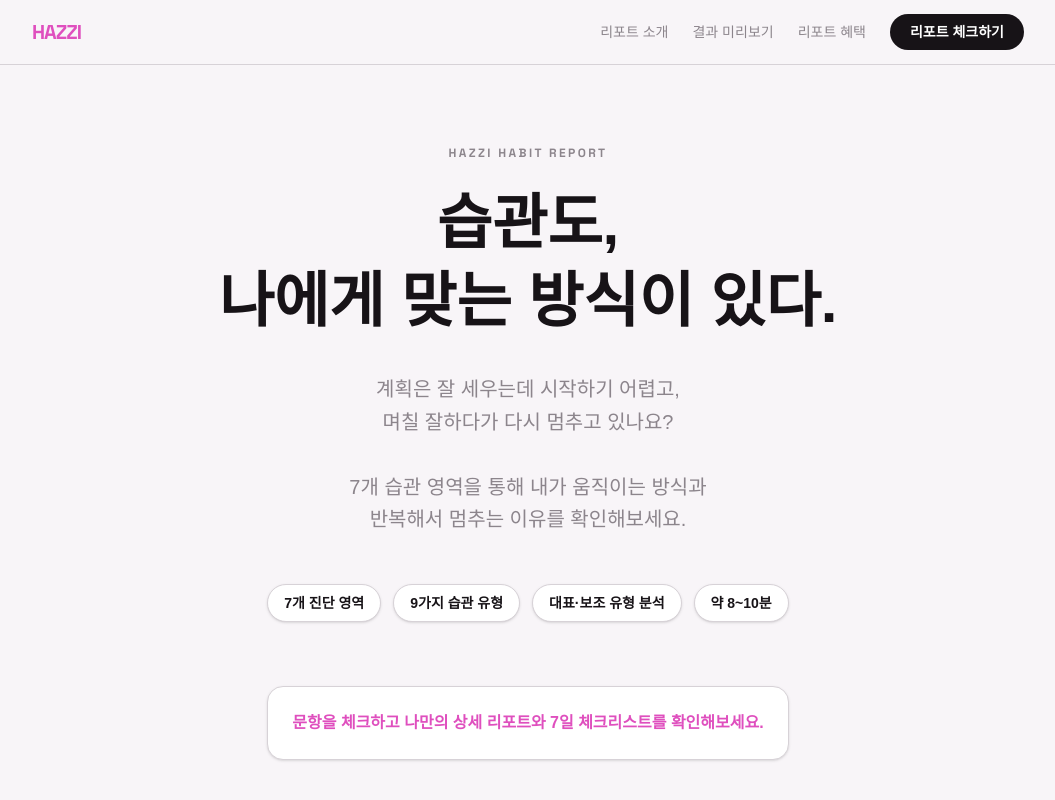
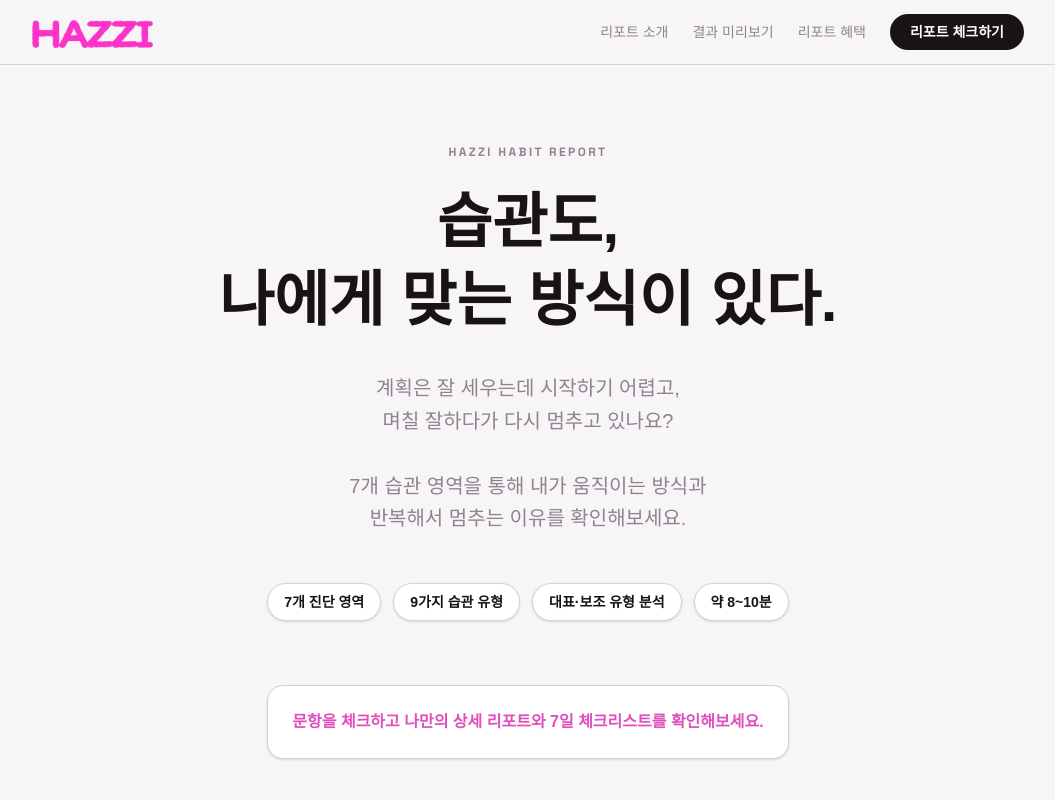
Before and after one commit to lumin0usbliss/habit-report, a Next.js app: page / in a window 1280 px wide. Shown: the top 800 px of the page, without its empty margins (112-1167 px from the left). Built offline with nearby package versions, Linux system fonts and the light colour scheme; no server answers; a web font is replaced by a local one.

Commit message:
fix: make header fixed, replace text logo with cropped image

```diff
--- a/src/app/page.tsx
+++ b/src/app/page.tsx
@@ -18,10 +18,10 @@
     <div className="flex-1 flex flex-col font-[family-name:var(--font-ibm-plex)] bg-[var(--color-hazzi-canvas)] text-[var(--color-hazzi-ink)] overflow-x-hidden">
 
       {/* 4-1. Header */}
-      <header className="sticky top-0 z-50 bg-[var(--color-hazzi-canvas)]/80 backdrop-blur-md border-b border-[var(--color-hazzi-gray-300)]">
+      <header className="fixed top-0 left-0 right-0 w-full z-50 bg-[var(--color-hazzi-canvas)]/80 backdrop-blur-md border-b border-[var(--color-hazzi-gray-300)]">
         <div className="max-w-5xl mx-auto px-4 h-16 flex items-center justify-between">
-          <div className="font-[family-name:var(--font-space)] font-bold text-xl tracking-tighter text-[var(--color-hazzi-magenta)]">
-            HAZZI
+          <div className="flex items-center pt-1">
+            <img src="/logo_cropped.png" alt="HAZZI" className="h-7 w-auto" />
           </div>
           <div className="flex gap-6 items-center">
             <nav className="hidden md:flex gap-6 text-sm font-medium text-[var(--color-hazzi-gray-500)]">
@@ -39,7 +39,7 @@
         </div>
       </header>
 
-      <main className="flex-1">
+      <main className="flex-1 pt-16">
 
         {/* 4-2. Hero */}
         <section className="pt-20 pb-32 px-4 max-w-5xl mx-auto text-center border-b border-[var(--color-hazzi-gray-300)]">
```
Also changed, not shown: public/logo.png (added), public/logo_cropped.png (added).
